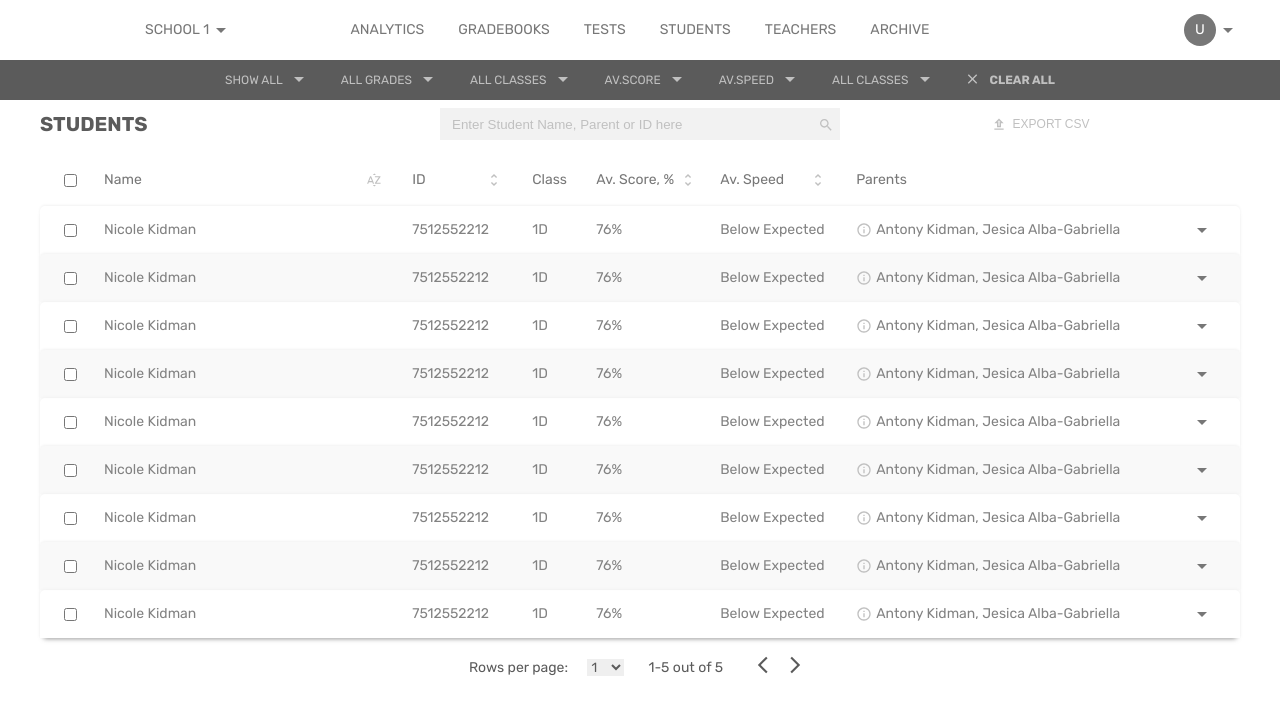
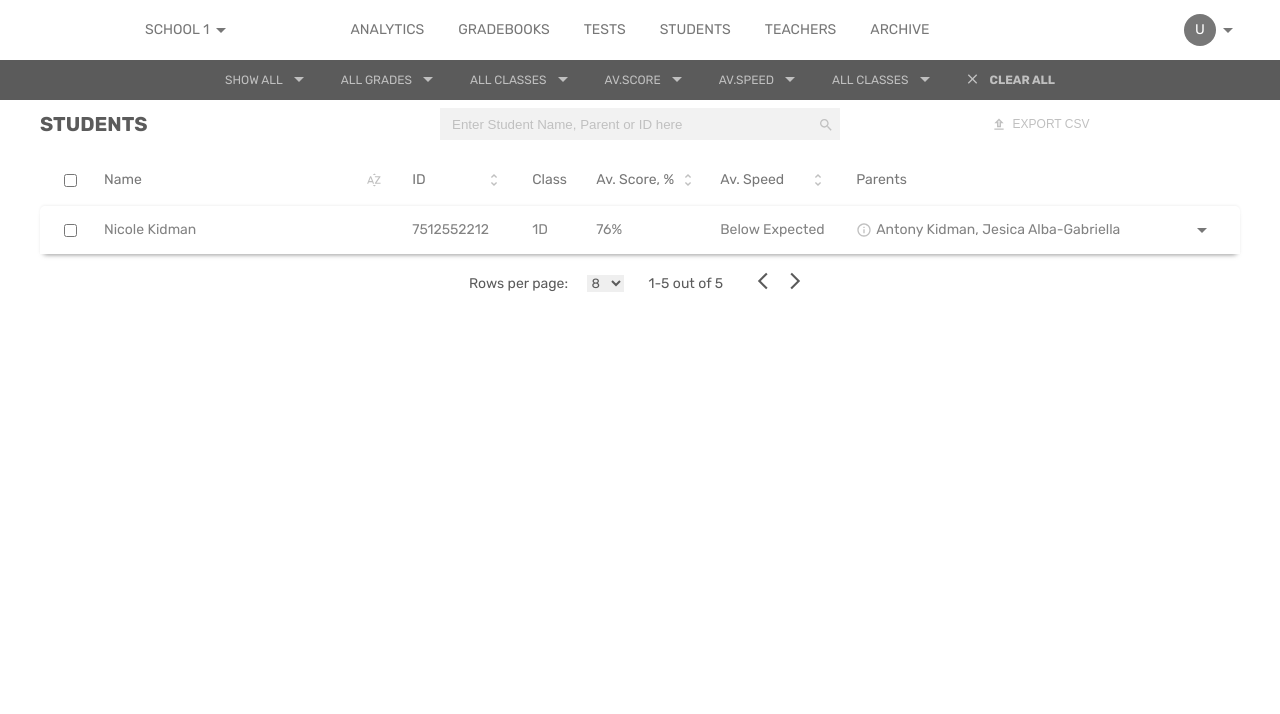
Before and after one commit to YegorZh/tensx-task, a React (Create React App) app: page / in a window 1280 px wide. Shown: the top 714 px of the page. Built offline with nearby package versions, Linux system fonts and the light colour scheme.

Commit message:
Redux setup and config

```diff
--- a/package.json
+++ b/package.json
@@ -12,6 +12,7 @@
     "@types/react": "^16.14.24",
     "@types/react-dom": "^16.9.14",
     "@types/react-redux": "^7.1.23",
+    "axios": "^0.26.1",
     "react": "^18.0.0",
     "react-dom": "^18.0.0",
     "react-redux": "^7.2.8",
--- a/src/components/App/_variables.scss
+++ b/src/components/App/_variables.scss
@@ -7,6 +7,7 @@ $color-text-gray-main: #828282;
 $color-gray-new: #C0C0C0;
 $color-gray-mid: #777777;
 $color-gray-dark: #5B5B5B;
+$color-dark: #424242;
 
 $color-white: #FFFFFF;
 $color-red: #DB4437;
--- a/src/components/App/index.scss
+++ b/src/components/App/index.scss
@@ -15,3 +15,21 @@ button {
 .App {
     min-width: 1000px;
 }
+
+::-webkit-scrollbar {
+    width: 5px;
+    height: 2px;
+}
+
+::-webkit-scrollbar-track {
+    background: rgba($color: $color-dark, $alpha: 0.1);
+}
+
+::-webkit-scrollbar-thumb {
+    border-radius: 5px;
+    background: rgba($color: $color-gray-new, $alpha: 0.4)
+}
+
+::-webkit-scrollbar-thumb:hover {
+    background:rgba($color: $color-gray-mid, $alpha: 0.4)
+}
--- a/src/components/App/index.tsx
+++ b/src/components/App/index.tsx
@@ -1,6 +1,8 @@
 import React from 'react';
 import Header from '../Header';
 import StudentsPage from '../StudentsPage';
+import { store } from '../../redux/store'
+import { Provider } from 'react-redux'
 import './index.scss';
 
 function App() {
--- a/src/components/StudentsPage/StudentsTable/index.tsx
+++ b/src/components/StudentsPage/StudentsTable/index.tsx
@@ -1,8 +1,13 @@
 import React from "react";
 import StudentsRow from './StudentsRow'
+import { useAppSelector, useAppDispatch } from "../../../redux/hooks";
 import './index.scss';
+import { pageNext, pagePrevious, setRowsPerPage } from "../../../redux/pageSlice";
 
 const StudentsTable: React.FC = () => {
+    const page = useAppSelector((state) => state.page);
+    const dispatcher = useAppDispatch();
+
     const sortHandlers = {
         sortNameHandler: () => alert('Sorting names'),
         sortIdHandler: () => alert('Sorting Ids'),
@@ -19,26 +24,23 @@ const StudentsTable: React.FC = () => {
         parents: 'Antony Kidman, Jesica Alba-Gabriella',
         expandHandler: () => alert('content expanded'),
     }
+
     const selectOptions = Array.from(Array(20).keys()).map((n) => <option key={n + 1} value={n + 1}>{n + 1}</option>);
-
     return (
         <div className="StudentsTable">
             <StudentsRow header={{ ...sortHandlers }} />
             <div className="StudentsTable__content">
                 <StudentsRow row={{ ...testRow }} />
-                <StudentsRow row={{ ...testRow }} darkBg />
-                <StudentsRow row={{ ...testRow }} />
-                <StudentsRow row={{ ...testRow }} darkBg />
-                <StudentsRow row={{ ...testRow }} />
-                <StudentsRow row={{ ...testRow }} darkBg />
-                <StudentsRow row={{ ...testRow }} />
-                <StudentsRow row={{ ...testRow }} darkBg />
-                <StudentsRow row={{ ...testRow }} />
             </div>
             <div className="StudentsTable__pages">
                 <span className="StudentsTable__pages-rows-wrapper">
                     <label className="StudentsTable__pages-rows-label" htmlFor="StudentsTable-pages-rows-select">Rows per page: </label>
-                    <select className="StudentsTable__pages-rows-select" id="StudentsTable-pages-rows-select">
+                    <select
+                        className="StudentsTable__pages-rows-select"
+                        id="StudentsTable-pages-rows-select"
+                        value={page.rowsPerPage}
+                        onChange={(event) => dispatcher(setRowsPerPage(Number(event?.target.value)))}
+                    >
                         {selectOptions}
                     </select>
                 </span>
@@ -48,12 +50,12 @@ const StudentsTable: React.FC = () => {
                 </span>
 
                 <span className="StudentsTable__pages-change">
-                    <button className="StudentsTable__pages-button-previous">
+                    <button className="StudentsTable__pages-button-previous" onClick={() => dispatcher(pagePrevious())}>
                         <svg width="20" height="20" fill="none" xmlns="http://www.w3.org/2000/svg">
                             <path d="M14.5917 3.225L13.1084 1.75L4.8667 10L13.1167 18.25L14.5917 16.775L7.8167 10L14.5917 3.225Z" fill="#5B5B5B" />
                         </svg>
                     </button>
-                    <button className="StudentsTable__pages-button-next">
+                    <button className="StudentsTable__pages-button-next" onClick={() => dispatcher(pageNext())}>
                         <svg width="20" height="20" fill="none" xmlns="http://www.w3.org/2000/svg">
                             <path d="M5.40845 16.775L6.88345 18.25L15.1334 10L6.88345 1.75L5.40845 3.225L12.1834 10L5.40845 16.775Z" fill="#5B5B5B" />
                         </svg>
--- a/src/index.tsx
+++ b/src/index.tsx
@@ -1,11 +1,15 @@
 import React from 'react';
 import ReactDOM from 'react-dom';
 import App from './components/App';
+import { store } from './redux/store'
+import { Provider } from 'react-redux'
 
 ReactDOM.render(
-  <React.StrictMode>
-    <App />
-  </React.StrictMode>,
+  <Provider store={store}>
+    <React.StrictMode>
+      <App />
+    </React.StrictMode>
+  </Provider>,
   document.getElementById('root')
 );
 
--- /dev/null
+++ b/src/redux/hooks.ts
@@ -0,0 +1,6 @@
+import { TypedUseSelectorHook, useDispatch, useSelector } from 'react-redux';
+import type { RootState, AppDispatch } from './store';
+
+// Use throughout your app instead of plain `useDispatch` and `useSelector`
+export const useAppDispatch = () => useDispatch<AppDispatch>();
+export const useAppSelector: TypedUseSelectorHook<RootState> = useSelector;
--- /dev/null
+++ b/src/redux/pageSlice.ts
@@ -0,0 +1,24 @@
+import { createSlice, PayloadAction } from '@reduxjs/toolkit'
+
+export interface SortState {
+    currentPage: number,
+    rowsPerPage: number,
+}
+
+const initialState: SortState = {
+    currentPage: 1,
+    rowsPerPage: 8,
+}
+
+const pageSlice = createSlice({
+    name: 'page',
+    initialState,
+    reducers: {
+        pageNext: (state) => { state.currentPage++ },
+        pagePrevious: (state) => { state.currentPage = Math.max(1, state.currentPage - 1) },
+        setRowsPerPage: (state, action: PayloadAction<number>) => { state.rowsPerPage = Math.max(1, action.payload) },
+    }
+})
+
+export const {pageNext, pagePrevious, setRowsPerPage} = pageSlice.actions;
+export default pageSlice.reducer;
--- /dev/null
+++ b/src/redux/sortSlice.ts
@@ -0,0 +1,49 @@
+import { createSlice, PayloadAction } from '@reduxjs/toolkit'
+import type { RootState } from './store';
+
+export interface SortState {
+    type: string,
+    name: number,
+    class: number,
+    score: number,
+    speed: number
+}
+
+const initialState: SortState = {
+    type: 'name',
+    name: 1,
+    class: -1,
+    score: -1,
+    speed: -1
+}
+
+const toggle = (num: number) => num === 1 ? -1 : 1;
+
+export const sortSlice = createSlice({
+    name: 'sort',
+    initialState,
+    reducers: {
+        setSortType: (state, action: PayloadAction<string>) => {
+            let isValid = false;
+            Object.keys(initialState).forEach((key, i) => {
+                if (key !== 'type' && action.payload === key) isValid = true;
+            });
+            if (isValid)
+                state.type = action.payload;
+            else
+                alert('Invalid parameter for setSortType');
+        },
+        toggleSortName: (state) => {
+            state.name = toggle(state.name);
+        },
+        toggleSortClass: (state) => {
+            state.class = toggle(state.class);
+        },
+        toggleSortScore: (state) => {
+            state.score = toggle(state.score);
+        },
+    }
+});
+
+export const {setSortType, toggleSortName, toggleSortClass, toggleSortScore} = sortSlice.actions;
+export default sortSlice.reducer;
--- /dev/null
+++ b/src/redux/store.ts
@@ -0,0 +1,13 @@
+import { configureStore } from '@reduxjs/toolkit';
+import sortReducer from './sortSlice';
+import pageReducer from './pageSlice';
+
+export const store = configureStore({
+  reducer: {
+      sort: sortReducer,
+      page: pageReducer,
+  },
+});
+
+export type RootState = ReturnType<typeof store.getState>;
+export type AppDispatch = typeof store.dispatch;
```
Also changed, not shown: 1 other file (tests, documents, lock files or other folders).
